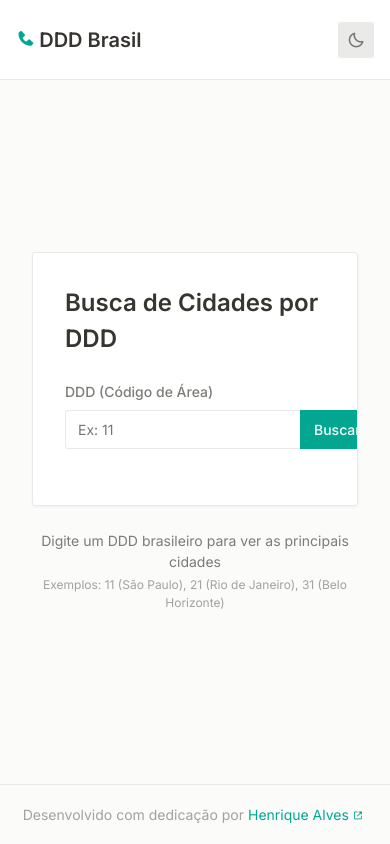
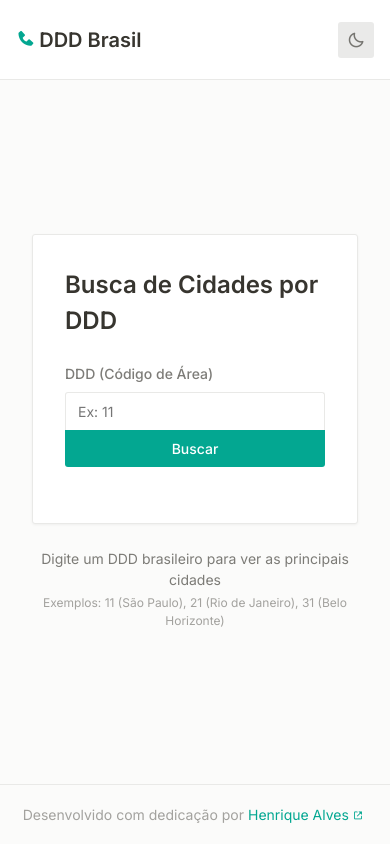
Before and after one commit to henrique013/ddd, a React (Vite) app: page / in a window 390 px wide. Built offline with nearby package versions, Linux system fonts and the light colour scheme.

Commit message:
Fix bug on screens sub 480px

```diff
--- a/src/components/CitiesFinder/CitiesFinderForm.module.css
+++ b/src/components/CitiesFinder/CitiesFinderForm.module.css
@@ -57,3 +57,20 @@
   color: var(--color-error);
   font-size: 0.75rem;
 }
+
+@media (max-width: 480px) {
+  .citiesFinderForm :global(.inputGroup) {
+    flex-direction: column;
+  }
+
+  .citiesFinderForm :global(.dddInput) {
+    border-radius: 3px 3px 0 0;
+    border-right: 1px solid var(--color-border);
+    border-bottom: none;
+  }
+
+  .citiesFinderForm :global(.btn) {
+    border-radius: 0 0 3px 3px;
+    width: 100%;
+  }
+}
```
